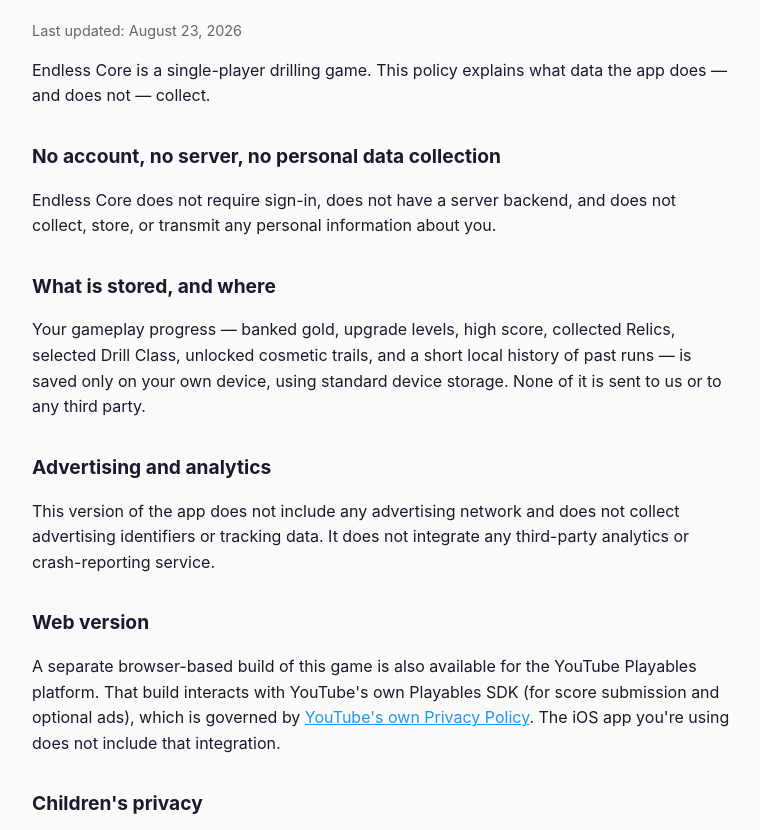
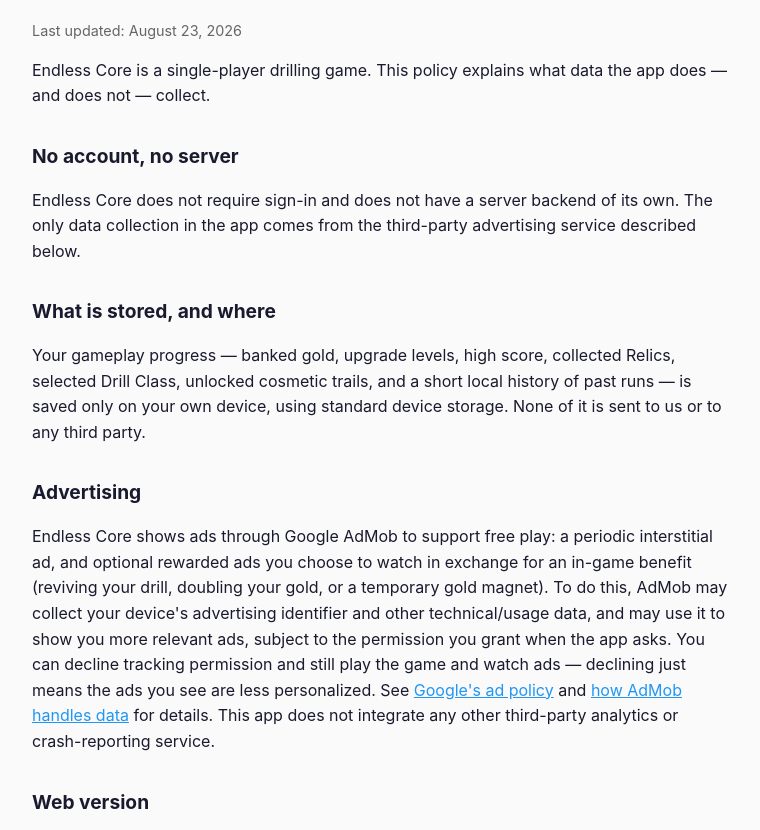
Before and after one commit to seantomaslynch-cell/endless-core, a website: page privacy.html in a window 1280 px wide. Shown: the part 94-924 px from the top of the page, without its empty margins (258-1018 px from the left). Drawn offline with Linux system fonts and the light colour scheme.

Commit message:
Add App Tracking Transparency + GDPR consent flow; fix privacy policy re: AdMob
The AdMob init added earlier only called initialize() -- it never actually
requested App Tracking Transparency permission before using the IDFA, and
never surfaced Google's UMP consent form for EEA/UK users. Both are Apple/
Google requirements, not just nice-to-haves: App Review specifically checks
for the ATT prompt on any app using IDFA-based ads, and omitting it is a
realistic rejection reason. Added initAdMob(), following the plugin's own
documented flow: trackingAuthorizationStatus -> requestTrackingAuthorization
(only if not yet determined) -> requestConsentInfo -> showConsentForm (only
if authorized AND the account has consent forms configured AND status is
REQUIRED). Every step is best-effort/wrapped -- declining tracking or
consent still lets the player play and watch ads, just less personalized.

privacy.html directly contradicted this: it explicitly claimed "does not
include any advertising network and does not collect advertising
identifiers" and "collects no personal information at all" -- both false
now that AdMob is live. Rewrote the Advertising, "No account, no server",
and Children's privacy sections to accurately describe what AdMob actually
does. Apple's review cross-checks the privacy policy against the app's
declared data collection, so shipping the old text would have been a real
compliance problem, not a formality.

Re-verified: playables_check.py ALL PASS.

```diff
--- a/privacy.html
+++ b/privacy.html
@@ -28,9 +28,10 @@
 <p>Endless Core is a single-player drilling game. This policy explains what data
 the app does — and does not — collect.</p>
 
-<h2>No account, no server, no personal data collection</h2>
-<p>Endless Core does not require sign-in, does not have a server backend, and
-does not collect, store, or transmit any personal information about you.</p>
+<h2>No account, no server</h2>
+<p>Endless Core does not require sign-in and does not have a server backend
+of its own. The only data collection in the app comes from the third-party
+advertising service described below.</p>
 
 <h2>What is stored, and where</h2>
 <p>Your gameplay progress — banked gold, upgrade levels, high score, collected
@@ -38,10 +39,19 @@
 history of past runs — is saved only on your own device, using standard
 device storage. None of it is sent to us or to any third party.</p>
 
-<h2>Advertising and analytics</h2>
-<p>This version of the app does not include any advertising network and does
-not collect advertising identifiers or tracking data. It does not integrate
-any third-party analytics or crash-reporting service.</p>
+<h2>Advertising</h2>
+<p>Endless Core shows ads through Google AdMob to support free play: a
+periodic interstitial ad, and optional rewarded ads you choose to watch in
+exchange for an in-game benefit (reviving your drill, doubling your gold,
+or a temporary gold magnet). To do this, AdMob may collect your device's
+advertising identifier and other technical/usage data, and may use it to
+show you more relevant ads, subject to the permission you grant when the
+app asks. You can decline tracking permission and still play the game and
+watch ads — declining just means the ads you see are less personalized.
+See <a href="https://policies.google.com/technologies/ads">Google's ad
+policy</a> and <a href="https://support.google.com/admob/answer/6128543">how
+AdMob handles data</a> for details. This app does not integrate any other
+third-party analytics or crash-reporting service.</p>
 
 <h2>Web version</h2>
 <p>A separate browser-based build of this game is also available for the
@@ -51,8 +61,8 @@
 Policy</a>. The iOS app you're using does not include that integration.</p>
 
 <h2>Children's privacy</h2>
-<p>Because Endless Core collects no personal information at all, this
-applies equally to users of any age, including children.</p>
+<p>This app is not directed at children, and ad personalization is subject
+to the age and consent settings configured in AdMob for this app.</p>
 
 <h2>Changes to this policy</h2>
 <p>If this app's data practices ever change, this page will be updated to
```
Also changed, not shown: game.js (+35 -6 lines).
